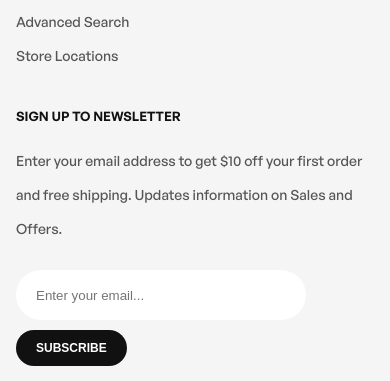
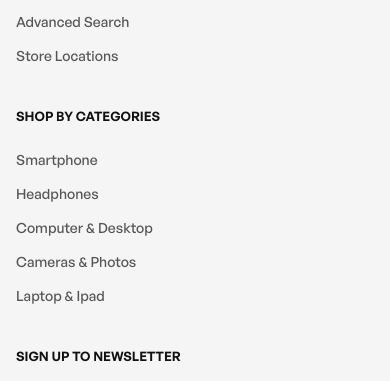
Before and after one commit to taidt21/Blue-sky, a plain HTML site: page index.html in a window 390 px wide. Shown: the part 4615-4996 px from the top of the page. Drawn offline with nearby package versions, Linux system fonts and the light colour scheme.

Commit message:
Update footer.css

```diff
--- a/footer.css
+++ b/footer.css
@@ -373,4 +373,16 @@ footer {
     .footer-bottom .container {
         padding: 10px;
     }
+
+    .footer-col-3 {
+        -webkit-box-ordinal-group: unset;
+        -ms-flex-order: unset;
+        order: unset;
+    }
+
+    .footer-col-4 {
+        -webkit-box-ordinal-group: unset;
+        -ms-flex-order: unset;
+        order: unset;
+    }
 }
```
